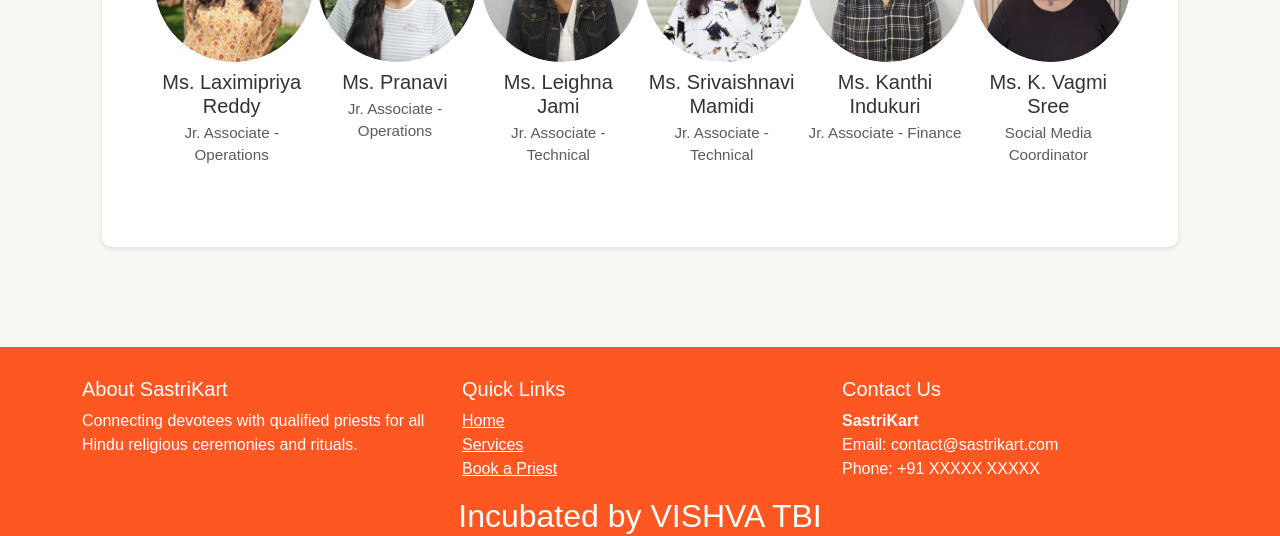
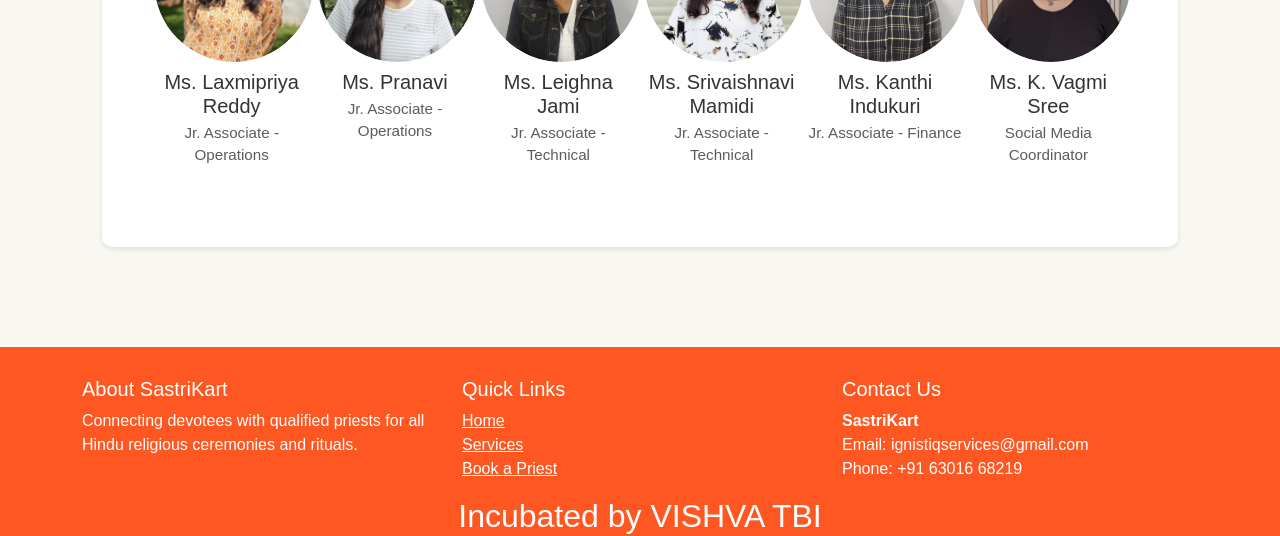
Before and after one commit to SadhanaKalaga/Sastrikart, a plain HTML site: page about_us.html in a window 1280 px wide. Shown: the part 2602-3138 px from the top of the page. Drawn offline with nearby package versions, Linux system fonts and the light colour scheme.

Commit message:
updated contact info

```diff
--- a/about_us.html
+++ b/about_us.html
@@ -223,7 +223,7 @@
                                 <div class="team-img-container mx-auto mb-2" style="width: 160px; height: 160px; border-radius: 50%; overflow: hidden;">
                                     <img src="assets/images/coo2.jpg" class="img-fluid rounded-circle" alt="Operations" style="width: 100%; height: 100%; object-fit: cover;">
                                 </div>
-                                <h5 class="mb-1">Ms. Laximipriya Reddy</h5>
+                                <h5 class="mb-1">Ms. Laxmipriya Reddy</h5>
                                 <p class="text-muted" style="font-size: 0.95rem;">Jr. Associate - Operations</p>
                             </div>
                             <div class="col-6 col-md-4 col-lg-2 text-center mb-4">
@@ -290,8 +290,8 @@
                     <h5>Contact Us</h5>
                     <address>
                         <strong>SastriKart</strong><br>
-                        Email: contact@sastrikart.com<br>
-                        Phone: +91 XXXXX XXXXX
+                        Email: ignistiqservices@gmail.com<br>
+                        Phone: +91 63016 68219
                     </address>
                 </div>
                 <div class="mb-2 text-center">
```
Also changed, not shown: book-priest.html (+2 -2 lines), index.html (+2 -2 lines).
